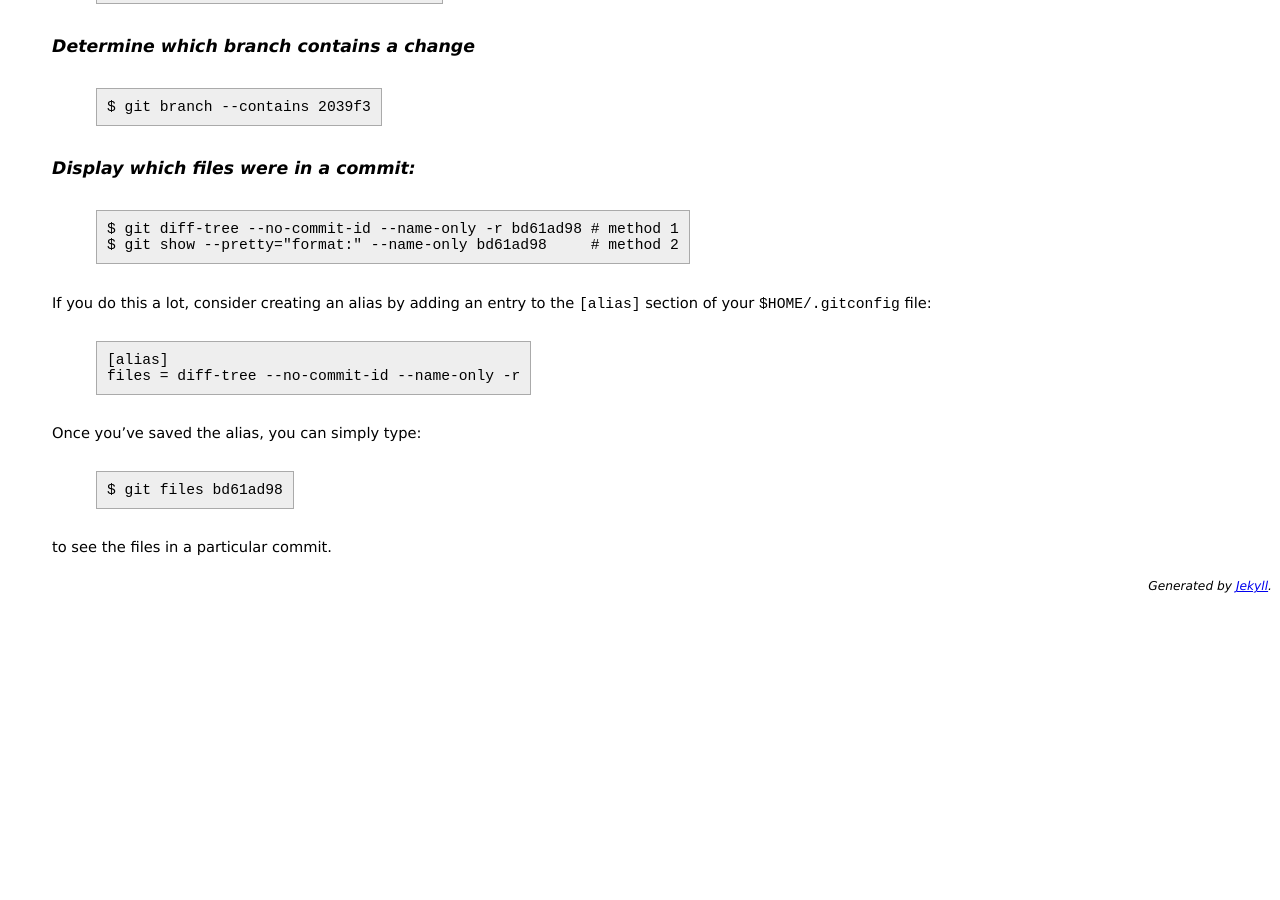
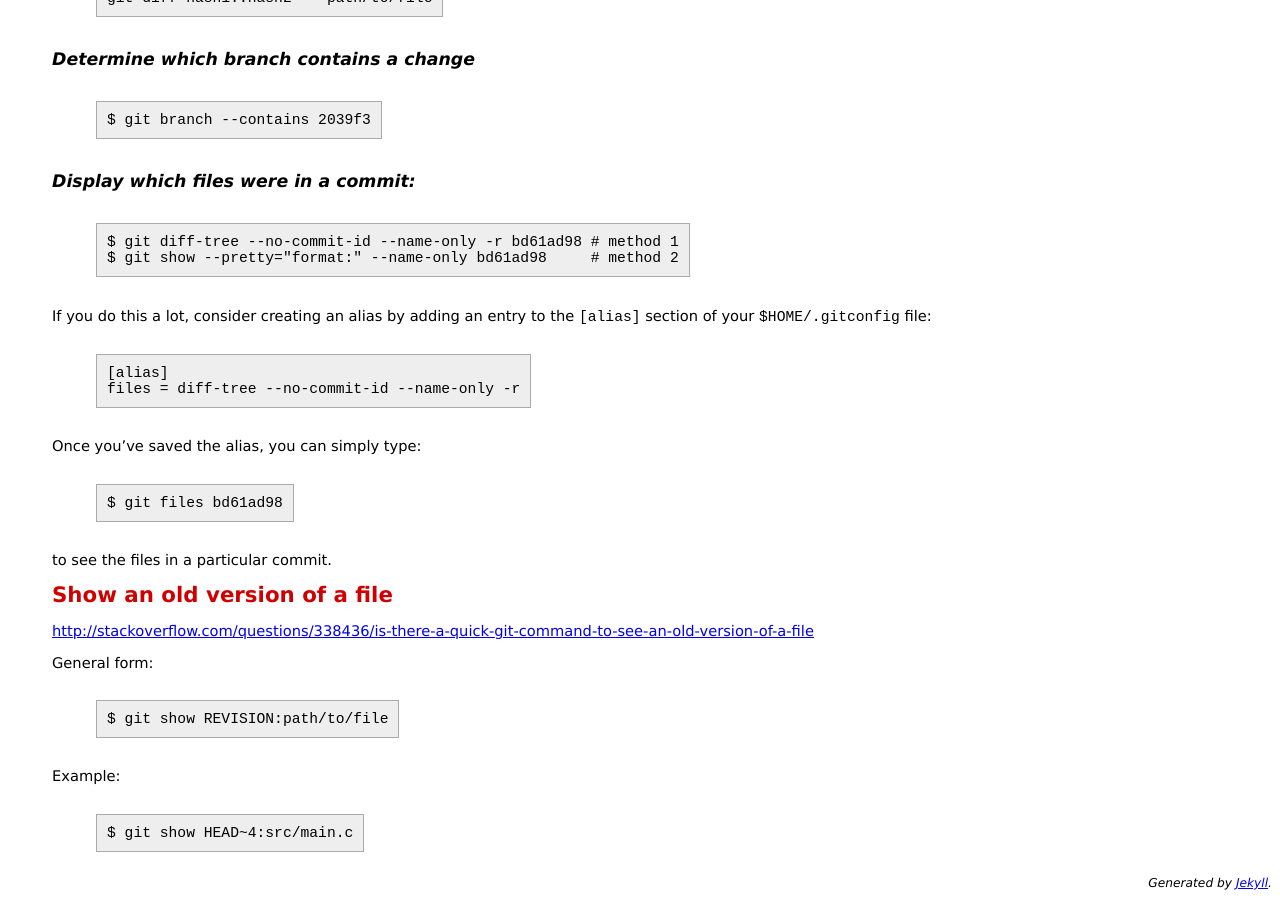
Before and after one commit to bmc/cheat-sheets, a Jekyll site: the page built from git.md, in a window 1280 px wide and 900 px high, scrolled down 2057 px. Built offline with Jekyll 4.4.1, drawn with Linux system fonts in a browser that asks for light colours; before the commit the page ends 2660 px from its top, so only the background shows below that; some of the changed text lies outside the part shown.

Commit message:
show old version of file

```diff
--- a/git.md
+++ b/git.md
@@ -110,3 +110,15 @@ Once you've saved the alias, you can simply type:
     $ git files bd61ad98
 
 to see the files in a particular commit.
+
+# Show an old version of a file
+
+<http://stackoverflow.com/questions/338436/is-there-a-quick-git-command-to-see-an-old-version-of-a-file>
+
+General form:
+
+    $ git show REVISION:path/to/file
+
+Example:
+
+    $ git show HEAD~4:src/main.c
```
